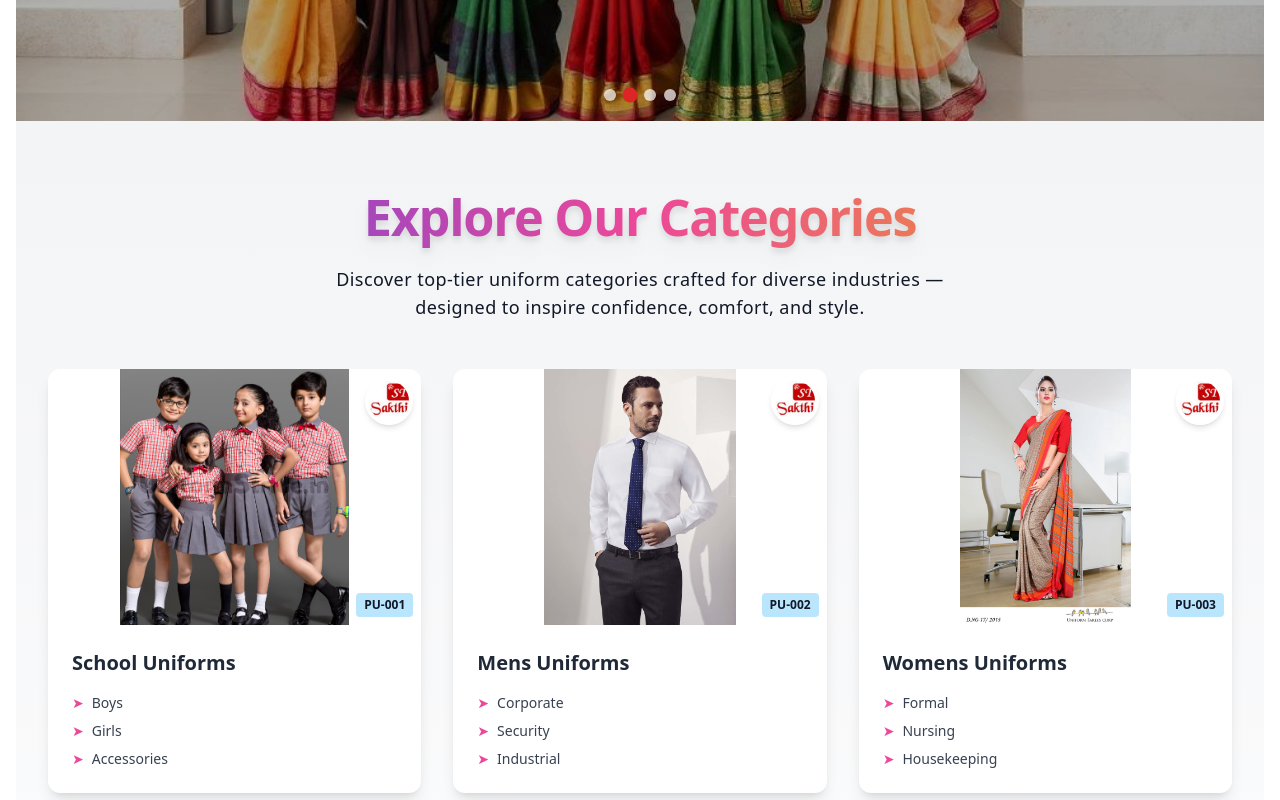
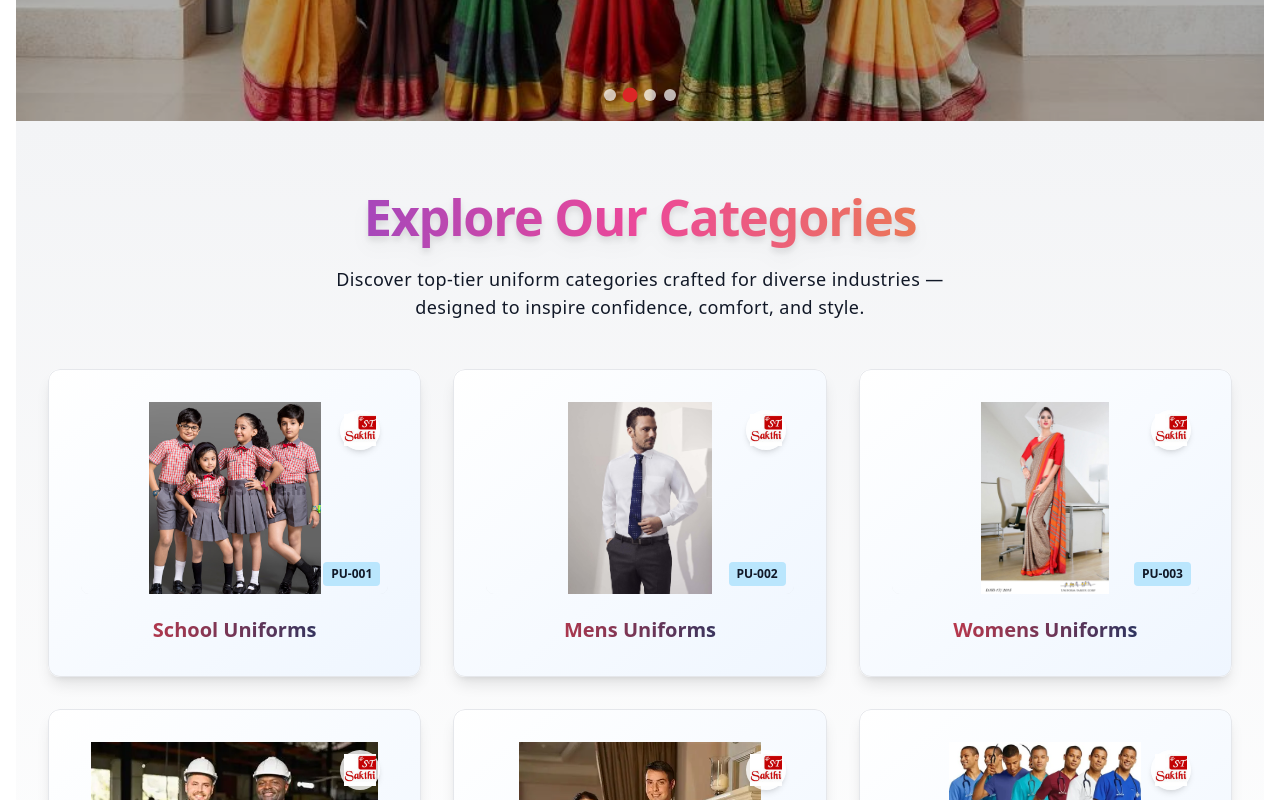
Before and after one commit to CoolShivas/002--Sri_Shakti, a Next.js app: page / in a window 1280 px wide. Shown: the part 820-1620 px from the top of the page. Built offline with nearby package versions, Linux system fonts and the light colour scheme.

Commit message:
Added the Overlay with ProductCategories product image having arrow navigation and close icon.

```diff
--- a/components/ProductCategories.tsx
+++ b/components/ProductCategories.tsx
@@ -157,54 +157,115 @@
 
 import { motion } from "framer-motion";
 import Image from "next/image";
+import { useCallback, useEffect, useState } from "react";
+import { CheckCircle, X, ChevronLeft, ChevronRight } from "lucide-react";
+import { Card, CardContent, CardHeader, CardTitle } from "@/components/ui/card";
 
 interface Category {
   title: string;
   image: string;
   items: string[];
+  code_ID: string;
+  logo: string;
 }
+
+const cardVariants = {
+  hidden: { opacity: 0, y: 40 },
+  visible: (i: number) => ({
+    opacity: 1,
+    y: 0,
+    transition: {
+      delay: i * 0.1,
+      duration: 0.6,
+      type: "spring",
+    },
+  }),
+};
+
+const ProductCategories: FC = () => {
+  const [selectedIndex, setSelectedIndex] = useState<number | null>(null);
 
   const categories: Category[] = [
     {
       title: "School Uniforms",
       image: "/product_cat/school_uniforms.jfif",
       items: ["Boys", "Girls", "Accessories"],
-    code: "PU-001",
+      code_ID: "PU-001",
+      logo: "/images/SriSakthi.jpg",
     },
     {
       title: "Mens Uniforms",
       image: "/product_cat/mens_uniforms.jpeg",
       items: ["Corporate", "Security", "Industrial"],
-    code: "PU-002",
+      code_ID: "PU-002",
+      logo: "/images/SriSakthi.jpg",
     },
     {
       title: "Womens Uniforms",
       image: "/product_cat/womens_uniforms.jpg",
       items: ["Formal", "Nursing", "Housekeeping"],
-    code: "PU-003",
+      code_ID: "PU-003",
+      logo: "/images/SriSakthi.jpg",
     },
     {
       title: "Company Uniforms",
       image: "/product_cat/company_uniforms.webp",
       items: ["Logistics", "Technical", "Office Staff"],
-    code: "PU-004",
+      code_ID: "PU-004",
+      logo: "/images/SriSakthi.jpg",
     },
     {
       title: "Hotel Uniforms",
       image: "/product_cat/hotel_uniforms.webp",
       items: ["Chef", "Housekeeping", "Reception"],
-    code: "PU-005",
+      code_ID: "PU-005",
+      logo: "/images/SriSakthi.jpg",
     },
     {
       title: "Hospital Uniforms",
       image: "/product_cat/hospital-uniforms.webp",
       items: ["Doctors", "Nurses", "Support Staff"],
-    code: "PU-006",
+      code_ID: "PU-006",
+      logo: "/images/SriSakthi.jpg",
     },
   ];
 
-const ProductCategories = () => {
+  const handlerOnNext = useCallback(() => {
+    if (selectedIndex === null) {
+      return;
+    } else {
+      setSelectedIndex((prev) => (prev! + 1) % categories.length);
+    }
+  }, [selectedIndex, categories.length]);
+
+  const handlerOnPrevious = useCallback(() => {
+    if (selectedIndex === null) {
+      return;
+    } else {
+      setSelectedIndex((prev) => {
+        return prev! === 0 ? categories.length - 1 : prev! - 1;
+      });
+    }
+  }, [selectedIndex, categories.length]);
+
+  useEffect(() => {
+    const handlerOnKey = (e: KeyboardEvent) => {
+      if (selectedIndex === null) {
+        return;
+      } else if (e.key === "ArrowRight") {
+        handlerOnNext();
+      } else if (e.key === "ArrowLeft") {
+        handlerOnPrevious();
+      } else if (e.key === "Escape") {
+        setSelectedIndex(null);
+      }
+    };
+    window.addEventListener("keydown", handlerOnKey);
+    return () => window.removeEventListener("keydown", handlerOnKey);
+  }, [selectedIndex, handlerOnNext, handlerOnPrevious]);
+
   return (
+    <div className="min-h-screen bg-background">
       <section className="py-16 px-4 sm:px-6 lg:px-8 bg-gradient-to-b from-gray-100 to-white">
         <motion.div
           className="text-center mb-12"
@@ -237,14 +298,13 @@
               ease: "easeOut",
             }}
           >
-          Discover top-tier uniform categories crafted for diverse industries —
-          designed to inspire confidence, comfort, and style.
+            Discover top-tier uniform categories crafted for diverse industries
+            — designed to inspire confidence, comfort, and style.
           </motion.p>
         </motion.div>
 
         <div className="grid grid-cols-1 sm:grid-cols-2 lg:grid-cols-3 gap-8">
           {categories.map((category, index) => {
-          const uniqueId = `IMG-${String(index + 1).padStart(3, "0")}`;
             return (
               <motion.div
                 key={index}
@@ -254,57 +314,112 @@
                 transition={{ duration: 0.4, delay: index * 0.1 }}
                 viewport={{ once: true }}
               >
-              <div className="relative h-48 sm:h-56 md:h-64">
-                {/* Main category image */}
+                <Card className="bg-gradient-to-br from-white to-blue-50 hover:from-brand-red/5 hover:to-brand-blue/10 border border-gray-200 hover:border-brand-blue transition-all duration-300 shadow-sm hover:shadow-2xl rounded-xl group p-2">
+                  <CardHeader>
+                    <div
+                      className="h-48 relative mb-4 rounded-lg overflow-hidden"
+                      onClick={() => setSelectedIndex(index)}
+                    >
                       <Image
                         src={category.image}
                         alt={category.title}
                         fill
-                  sizes="(max-width: 768px) 100vw, (max-width: 1024px) 50vw, 33vw"
-                  className="object-contain"
-                  priority
+                        className="object-contain rounded-lg shadow-2xl"
+                        sizes="(max-width: 768px) 10vw, 33vw"
                       />
-
-                {/* Logo overlay in top-right */}
-                <div className="absolute top-2 right-2 z-10 bg-white/80 p-1 rounded-full shadow-md">
+                      {/* Logo in top-right */}
+                      <div className="absolute top-2 right-2 bg-white/80 rounded-full p-1 shadow-md">
                         <Image
-                    src="/images/SriSakthi.jpg"
+                          src={category.logo}
                           alt="Logo"
-                    width={40}
-                    height={40}
-                    className="rounded-full"
+                          width={32}
+                          height={32}
                         />
                       </div>
 
-                {/* Unique ID overlay in bottom-right */}
+                      {/* Unique Code in bottom-right */}
                       <div className="absolute bottom-2 right-2 z-10 bg-sky-200 text-xs  px-2 py-1 rounded font-semibold">
-                  {category.code}
+                        {category.code_ID}
                       </div>
                     </div>
-
-              <div className="p-6">
-                <h3 className="text-xl font-bold mb-2 text-gray-800">
+                    <h3 className="text-xl font-bold text-transparent bg-clip-text bg-gradient-to-r from-brand-red to-brand-blue mb-2 text-center">
                       {category.title}
                     </h3>
-
-                <ul className="mt-4 space-y-2 text-sm font-medium text-gray-700">
-                  {category.items.map((item, i) => (
-                    <motion.li
-                      key={i}
-                      className="flex items-center space-x-2 hover:text-pink-600 transition duration-300"
-                      whileHover={{ scale: 1.05 }}
-                    >
-                      <span className="text-pink-500">➤</span>
-                      <span>{item}</span>
-                    </motion.li>
-                  ))}
-                </ul>
-              </div>
+                  </CardHeader>
+                </Card>
               </motion.div>
             );
           })}
         </div>
       </section>
+
+      {/* Starting of Image Modal with Navigation */}
+      {selectedIndex !== null && (
+        <div className="fixed inset-0 bg-black/80 z-50 flex items-center justify-center">
+          {/* Navigation + Close Buttons */}
+          <button
+            onClick={(e) => {
+              e.stopPropagation();
+              handlerOnPrevious();
+            }}
+            className="absolute left-8 top-1/2 -translate-y-1/2 bg-white/80 hover:bg-white p-3 rounded-full shadow-lg z-50"
+          >
+            <ChevronLeft className="w-6 h-6 text-black" />
+          </button>
+
+          <button
+            onClick={(e) => {
+              e.stopPropagation();
+              handlerOnNext();
+            }}
+            className="absolute right-8 top-1/2 -translate-y-1/2 bg-white/80 hover:bg-white p-3 rounded-full shadow-lg z-50"
+          >
+            <ChevronRight className="w-6 h-6 text-black" />
+          </button>
+
+          <button
+            onClick={() => setSelectedIndex(null)}
+            className="absolute top-6 right-6 bg-white hover:bg-gray-100 rounded-full p-2 shadow-lg z-50"
+          >
+            <X className="w-6 h-6 text-black" />
+          </button>
+
+          {/* Image Container with Watermark */}
+          <div
+            // className="relative max-w-4xl w-full px-4"
+            // className="relative top-2 right-2 bg-white/50 rounded-full"
+            className="relative w-64 h-74 overflow-hidden"
+          >
+            <Image
+              src={categories[selectedIndex].image}
+              alt={categories[selectedIndex].title}
+              width={1000}
+              height={500}
+              className="w-full h-auto rounded-lg shadow-lg"
+            />
+
+            {/* Logo Watermark */}
+            <div className="absolute top-1 right-0 bg-white/70 rounded-full p-2 shadow-md">
+              <Image
+                // src="/images/SriSakthi.jpg"
+                src={categories[selectedIndex].logo}
+                alt="Logo"
+                width={48}
+                height={48}
+                className="rounded-full"
+              />
+            </div>
+
+            {/* Code_ID Watermark */}
+            <div className="absolute bottom-4 right-4 bg-sky-200/80 text-sm px-3 py-1 rounded font-semibold shadow-md">
+              {categories[selectedIndex].code_ID}
+            </div>
+          </div>
+        </div>
+      )}
+
+      {/* Ending of Image Modal with Navigation */}
+    </div>
   );
 };
 
```
Lines whose indentation alone changed are shown as unchanged.
